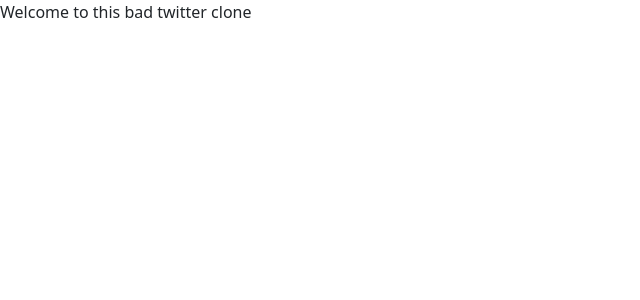
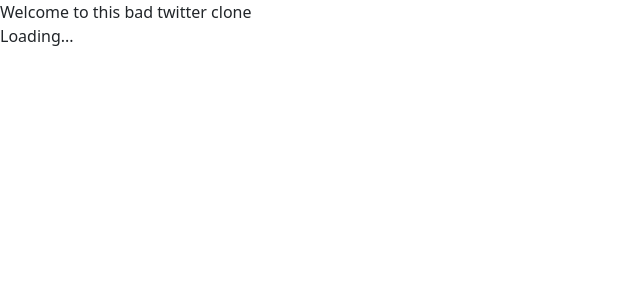
Before and after one commit to dankthropod/chirpchat, a Django app: page / in a window 1280 px wide. Shown: the top 300 px of the page, without its empty margins (0-640 px from the left). Run offline with Django 3.2, Linux system fonts and the light colour scheme; data comes from the database, SQL or seed files in the repository.

Commit message:
nothing much

```diff
--- a/templates/pages/home.html
+++ b/templates/pages/home.html
@@ -2,7 +2,15 @@
 
 {% block content %}
 Welcome to this bad twitter clone
+
+<div id='tweets'>
+    Replace me
+</div>
+
 <script>
+    const tweetsElement = document.getElementById("tweets") // getting html element
+    tweetsElement.innerHTML = 'Loading...' // setting html in element
+
     const xhr = new XMLHttpRequest() // new instance of a class
     const method = 'GET'
     const url = "/tweets"
```
Also changed, not shown: 2 other files.
